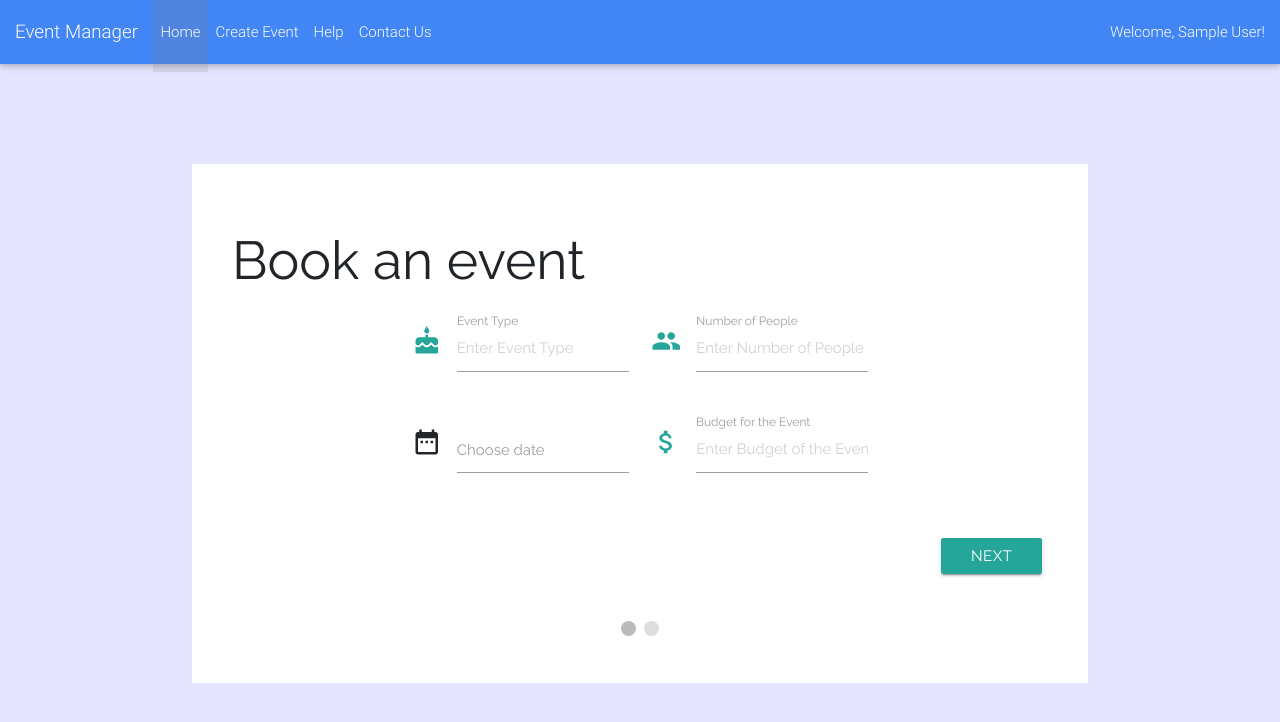
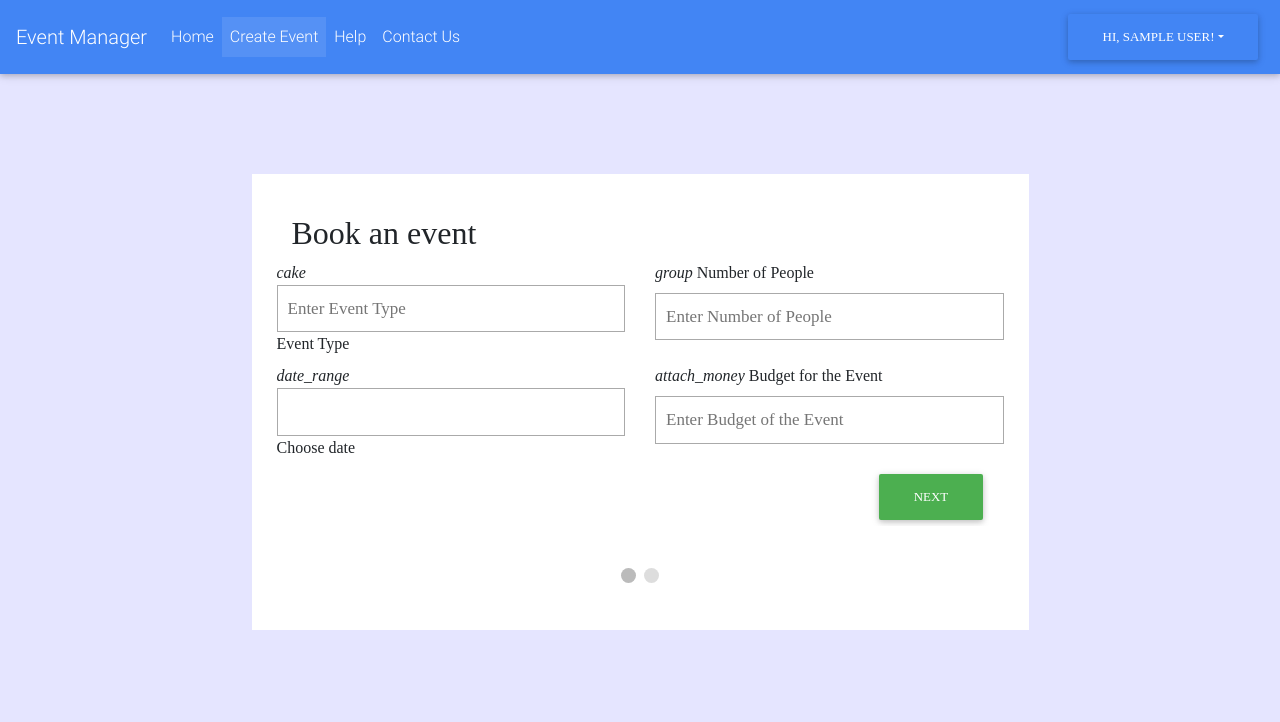
Before and after one commit to DeadOrAlive-EventManagement/Event-Management-App, a Flask app: page /create in a window 1280 px wide. Shown: the top 722 px of the page. Run offline with Flask 2, Linux system fonts and the light colour scheme; the visitor is signed in with stand-in values (Sample User, id 1); style sheets or scripts are compiled from the project's sources; some libraries are stand-ins or nearby versions.

Commit message:
Changes made to merge base.html better

```diff
--- a/src/templates/base.html
+++ b/src/templates/base.html
@@ -15,7 +15,7 @@
   <link href="{{ url_for('static',filename = 'css/mdb.min.css')}}" rel="stylesheet">
   <!-- Your custom styles (optional) -->
   <link href="{{ url_for('static',filename = 'css/style.css')}}" rel="stylesheet">
-  {% block head %} {% endblock %}
+  {% block head %}{% endblock %}
 </head>
 
 <body>
--- a/src/templates/contact.html
+++ b/src/templates/contact.html
@@ -1,12 +1,7 @@
 {% extends "base.html" %}
 {% block contact %}active{% endblock %}
 {% block main %}
-<main>
-<!--Main container-->
 <div class="container">
-
-
-
     <!--Section: Contact v.2-->
     <section class="section" id="contactUs">
         <div class="mt-5 row">
--- a/src/templates/create_event.html
+++ b/src/templates/create_event.html
@@ -1,73 +1,10 @@
-<!DOCTYPE html>
-<html>
-<head>
-      <title>The Materialize Collapsible Example</title>
-      <meta name = "viewport" content = "width = device-width, initial-scale = 1">
-      <!-- Font Awesome -->
-      <link rel="stylesheet" href="https://maxcdn.bootstrapcdn.com/font-awesome/4.7.0/css/font-awesome.min.css">
-      <!-- Bootstrap core CSS -->
-      <link href= "{{ url_for('static',filename = 'css/bootstrap.min.css')}}" rel="stylesheet">
-      <!-- Material Design Bootstrap -->
-      <link href="{{ url_for('static',filename = 'css/mdb.min.css')}}" rel="stylesheet">
-      <!-- Your custom styles (optional) -->
-      <link href="{{ url_for('static',filename = 'css/style.css')}}" rel="stylesheet">
-      <link rel = "stylesheet"
-         href = "https://fonts.googleapis.com/icon?family=Material+Icons">
-      <link rel = "stylesheet"
-         href = "https://cdnjs.cloudflare.com/ajax/libs/materialize/0.97.3/css/materialize.min.css">
-      <script type = "text/javascript"
-         src = "https://code.jquery.com/jquery-2.1.1.min.js"></script>
-      <script src = "https://cdnjs.cloudflare.com/ajax/libs/materialize/0.97.3/js/materialize.min.js">
-      </script>
-<meta name="viewport" content="width=device-width, initial-scale=1.0">
-<link href="https://fonts.googleapis.com/css?family=Raleway" rel="stylesheet">
+{% extends "base.html" %}
+{% block head %}
 <link href="{{ url_for('static', filename = 'css/create_event.css') }}" rel="stylesheet">
-
-<body>
-
-<!--Navbar-->
-<nav class="navbar navbar-expand-lg navbar-dark primary-color sticky-top">
-
-    <!-- Navbar brand -->
-    <a class="navbar-brand" href="#">Event Manager</a>
-
-    <!-- Collapse button -->
-    <button class="navbar-toggler" type="button" data-toggle="collapse" data-target="#basicExampleNav" aria-controls="basicExampleNav"
-        aria-expanded="false" aria-label="Toggle navigation">
-        <span class="navbar-toggler-icon"></span>
-    </button>
-
-    <!-- Collapsible content -->
-    <div class="collapse navbar-collapse" id="basicExampleNav">
-
-        <!-- Links -->
-        <ul class="navbar-nav mr-auto">
-            <li class="nav-item active">
-                <a class="nav-link" href=#>Home
-                </a>
-            </li>
-            <li class="nav-item">
-                <a class="nav-link" href="/create">Create Event</a>
-            </li>
-
-            <li class="nav-item">
-                <a class="nav-link" href="#">Help</a>
-            </li>
-            <li class="nav-item">
-                <a class="nav-link" href="/contact">Contact Us</a>
-            </li>
-        </ul>
-        <!-- Links -->
-        <span class="navbar-text white-text">
-          Welcome, {{name}}!
-        </span>
-    </div>
-    <!-- Collapsible content -->
-
-  </nav>
-  <!--/.Navbar-->
-
-
+{% endblock %}
+{% block create %}active{% endblock %}
+{% block main %}
+<div class="container">
 <form class = "col s12" id="regForm" action="/action_page.php">
   <h2>Book an event</h2>
   <!-- One "tab" for each step in the form: -->
@@ -197,17 +134,8 @@
     <span class="step"></span>
   </div>
 </form>
-<script type="text/javascript" src="{{ url_for('static', filename = 'js/create_event.js') }}"></script>
-
- <!-- JQuery -->
- <script type="text/javascript" src="{{ url_for('static',filename = 'js/jquery-3.3.1.min.js')}}"></script>
- <!-- Bootstrap tooltips -->
- <script type="text/javascript" src="{{ url_for('static',filename = 'js/popper.min.js')}}"></script>
- <!-- Bootstrap core JavaScript -->
- <script type="text/javascript" src="{{ url_for('static',filename = 'js/bootstrap.min.js')}}"></script>
- <!-- MDB core JavaScript -->
- <script type="text/javascript" src="{{ url_for('static',filename = 'js/mdb.min.js')}}"></script>
-
-
-</body>
-</html>
+</div>
+{% endblock %}
+{%  block script %}
+<script src = "{{ url_for('static', filename = 'js/create_event.js') }}"></script>
+{% endblock %}
```
Also changed, not shown: src/templates/contacted.html (+0 -40 lines).
